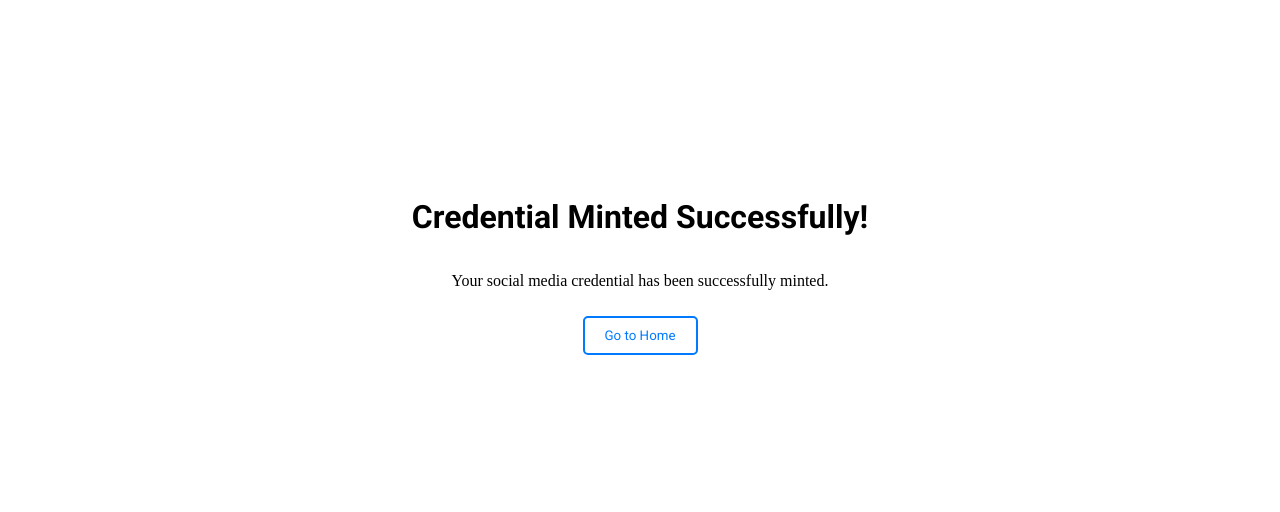
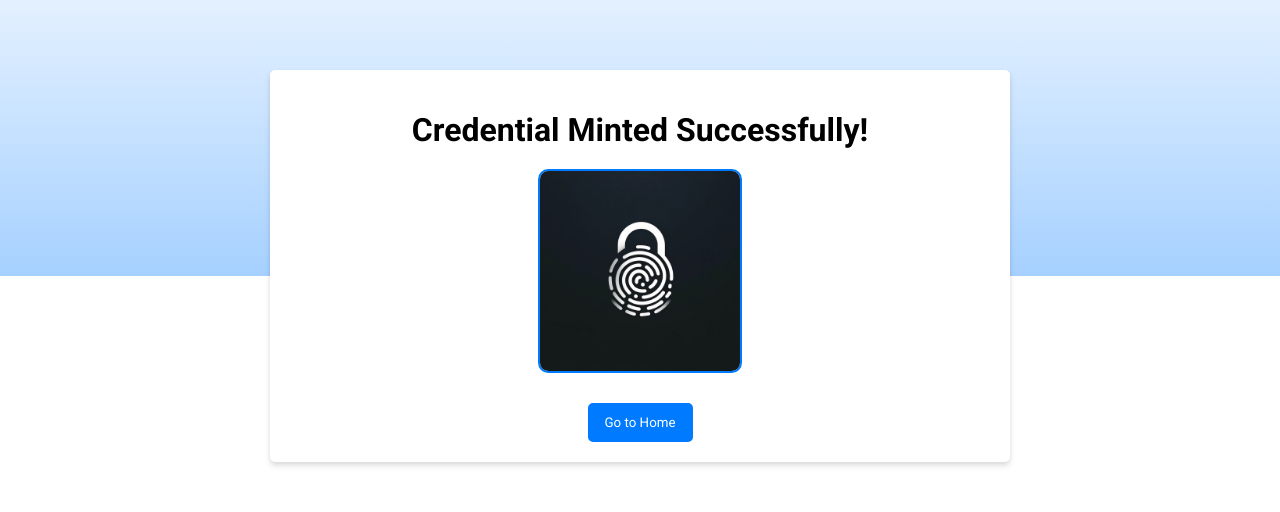
Before and after one commit to jhuhnke/sui-zk-cert, a React (Create React App) app in the folder frontend/: page /success in a window 1280 px wide. Shown: the part 124-636 px from the top of the page. Built offline with nearby package versions, Linux system fonts and the light colour scheme; no server answers.

Commit message:
Mint Page Design

```diff
--- a/frontend/src/components/SuccessPage.tsx
+++ b/frontend/src/components/SuccessPage.tsx
@@ -20,15 +20,19 @@ const SuccessPage: FC = () => {
         <div className='success-wrapper'>
             <NavBar />
             <div className="success-container">
+                <div className='success-card'>
                     <h1>Credential Minted Successfully!</h1>
-                <p>Your social media credential has been successfully minted.</p>
+                    <img src='./cert.webp' alt="Profile" className='pfp' style={{ height: 200 }} />
                     {location.state && location.state.url && (
                         <div>
                             <p>View your transaction:</p>
                             <a href={location.state.url} target="_blank" rel="noopener noreferrer">{location.state.url}</a>
                         </div>
                     )}
+                    <div className='success-button'>
                         <button onClick={handleGoHome}>Go to Home</button>
+                    </div>
+                </div>
             </div>
             <Footer />
         </div>
--- a/frontend/src/stylesheets/SuccessPage.css
+++ b/frontend/src/stylesheets/SuccessPage.css
@@ -1,3 +1,8 @@
+.success-wrapper {
+    background: linear-gradient(to bottom, rgba(255, 255, 255, 1) 0%, rgba(77, 162, 255, 0.5) 50%, rgba(255, 255, 255, 1) 50%);
+    min-height: 100vh;
+}
+
 .success-container {
     display: flex;
     flex-direction: column;
@@ -5,13 +10,42 @@
     justify-content: center;
     height: calc(100vh - 148px);
     text-align: center;
+    font-family: 'Roboto', sans-serif;
+}
+
+.success-card {
+    background-color: white;
+    padding: 20px;
+    border-radius: 5px;
+    box-shadow: 0 4px 6px rgba(0,0,0,0.1), 0 2px 4px rgba(0,0,0,0.06);
+    width: 80%;
+    max-width: 700px;
+    margin: 20px auto;
+    display: flex;
+    flex-direction: column;
+    align-items: center;
 }
 
 .success-container h1 {
     margin-bottom: 20px;
 }
 
-.success-container button {
-    padding: 10px 20px;
+.success-button button {
+    display: inline-block;
+    padding: 10px 15px;
+    background-color: #007bff;
+    color: white;
+    border: 2px solid #007bff;
+    border-radius: 5px;
     cursor: pointer;
-}
+    transition: background-color 0.3s, color 0.3s;
+    text-decoration: none;
+    margin-top: 20px;
+    font-family: 'Roboto', sans-serif;
+  }
+
+  .success-button button:hover {
+    background-color: white;
+    color: #007bff;
+    border: 2px solid #007bff;
+  }
```
Lines whose indentation alone changed are shown as unchanged.
